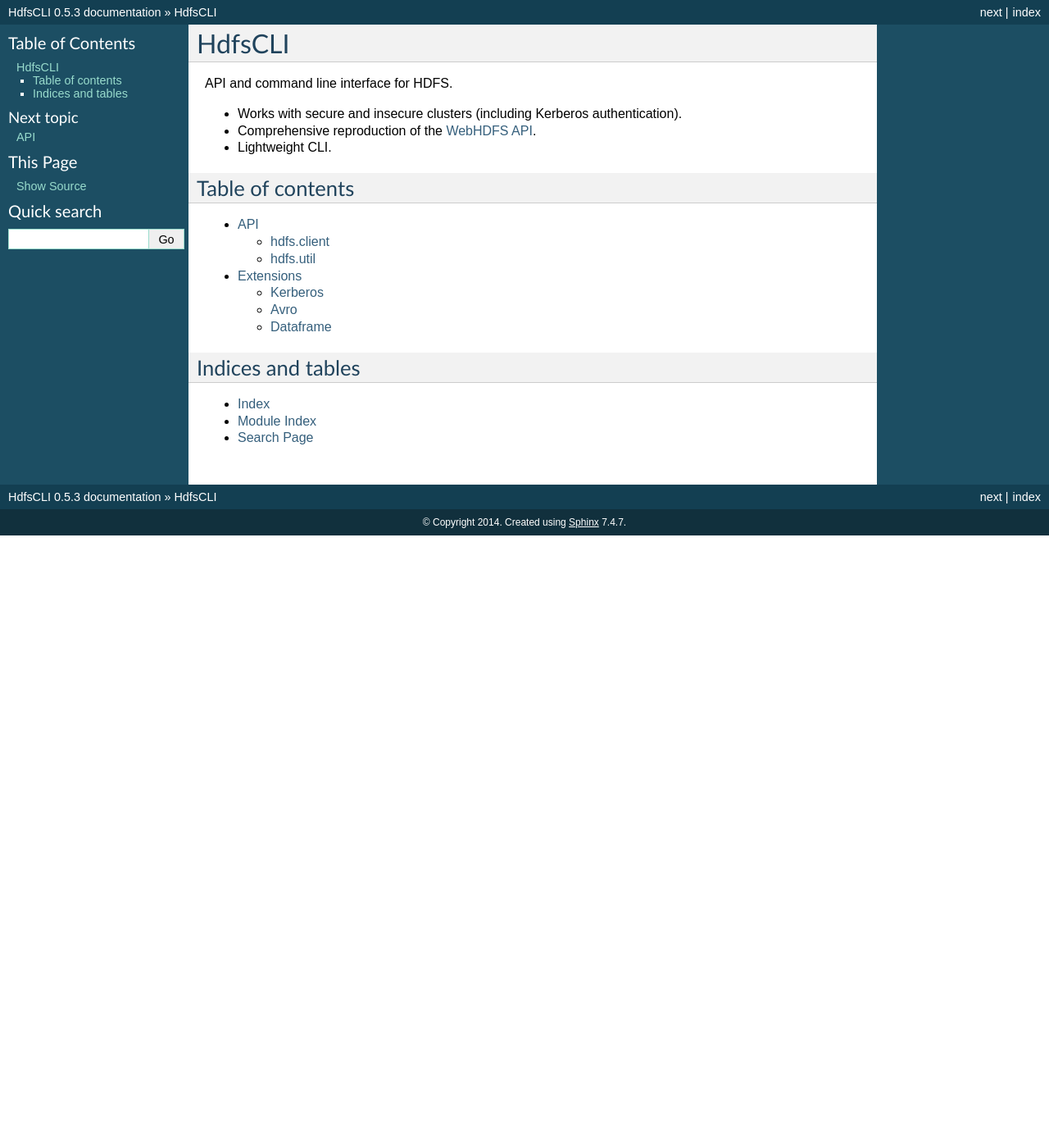
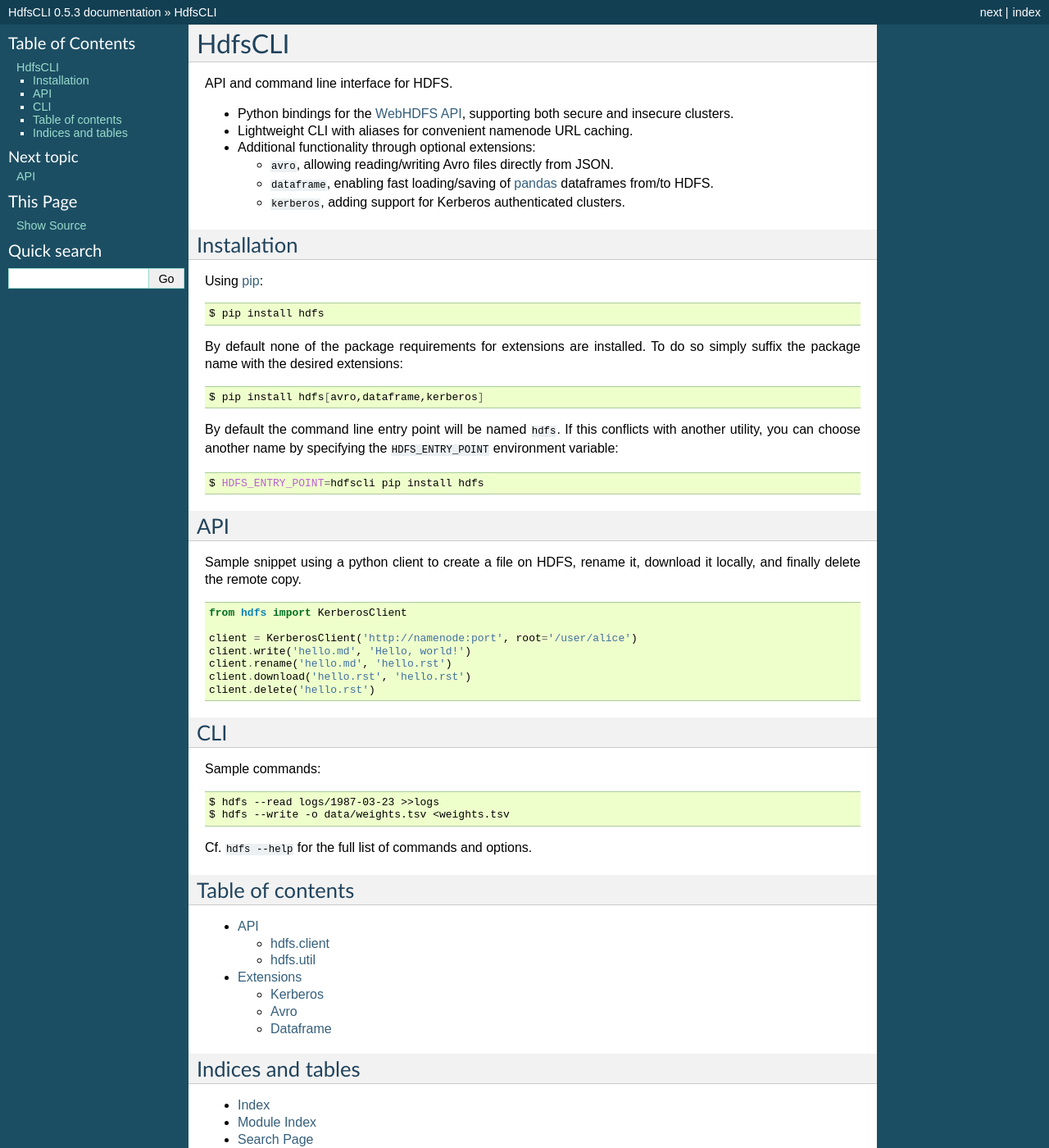
Before and after one commit to mtth/hdfs, a Sphinx documentation site: the page built from doc/index.rst, in a window 1280 px wide and 1400 px high. Shown: the whole window at 82% size. Built offline with Sphinx 7.4.7, drawn with Linux system fonts in a browser that asks for light colours.

Commit message:
Update doc.

```diff
--- a/doc/index.rst
+++ b/doc/index.rst
@@ -1,11 +1,75 @@
+.. default-role:: code
+
+
 HdfsCLI
 =======
 
 API and command line interface for HDFS.
 
-* Works with secure and insecure clusters (including Kerberos authentication).
-* Comprehensive reproduction of the `WebHDFS API`_.
-* Lightweight CLI.
+* Python bindings for the `WebHDFS API`_, supporting both secure and insecure
+  clusters.
+* Lightweight CLI with aliases for convenient namenode URL caching.
+* Additional functionality through optional extensions:
+
+  + `avro`, allowing reading/writing Avro files directly from JSON.
+  + `dataframe`, enabling fast loading/saving of pandas_ dataframes from/to
+    HDFS.
+  + `kerberos`, adding support for Kerberos authenticated clusters.
+
+
+Installation
+------------
+
+Using pip_:
+
+.. code-block:: bash
+
+  $ pip install hdfs
+
+By default none of the package requirements for extensions are installed. To do
+so simply suffix the package name with the desired extensions:
+
+.. code-block:: bash
+
+  $ pip install hdfs[avro,dataframe,kerberos]
+
+By default the command line entry point will be named `hdfs`. If this conflicts
+with another utility, you can choose another name by specifying the
+`HDFS_ENTRY_POINT` environment variable:
+
+.. code-block:: bash
+
+  $ HDFS_ENTRY_POINT=hdfscli pip install hdfs
+
+
+API
+---
+
+Sample snippet using a python client to create a file on HDFS, rename it,
+download it locally, and finally delete the remote copy.
+
+.. code-block:: python
+
+  from hdfs import KerberosClient
+
+  client = KerberosClient('http://namenode:port', root='/user/alice')
+  client.write('hello.md', 'Hello, world!')
+  client.rename('hello.md', 'hello.rst')
+  client.download('hello.rst', 'hello.rst')
+  client.delete('hello.rst')
+
+
+CLI
+---
+
+Sample commands:
+
+.. code-block:: bash
+
+  $ hdfs --read logs/1987-03-23 >>logs
+  $ hdfs --write -o data/weights.tsv <weights.tsv
+
+Cf. `hdfs --help` for the full list of commands and options.
 
 
 Table of contents
@@ -26,4 +90,6 @@ Indices and tables
 * :ref:`search`
 
 
+.. _pip: http://www.pip-installer.org/en/latest/
 .. _WebHDFS API: http://hadoop.apache.org/docs/r1.0.4/webhdfs.html
+.. _pandas: http://pandas.pydata.org/
```
